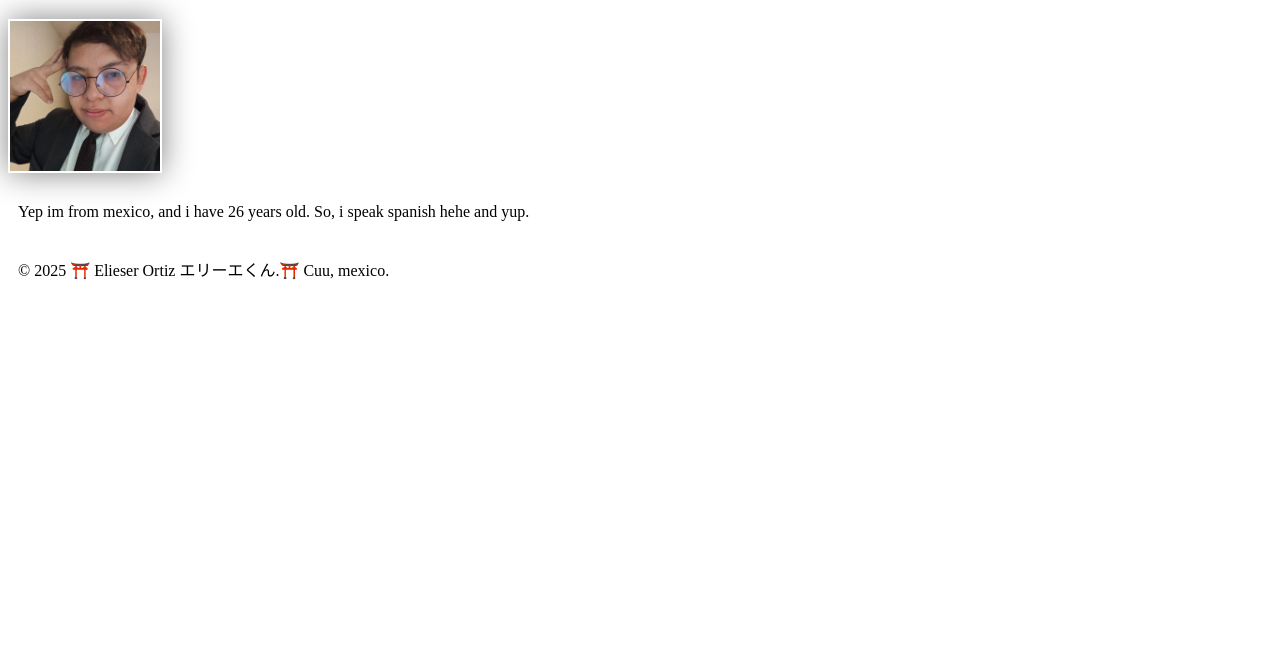
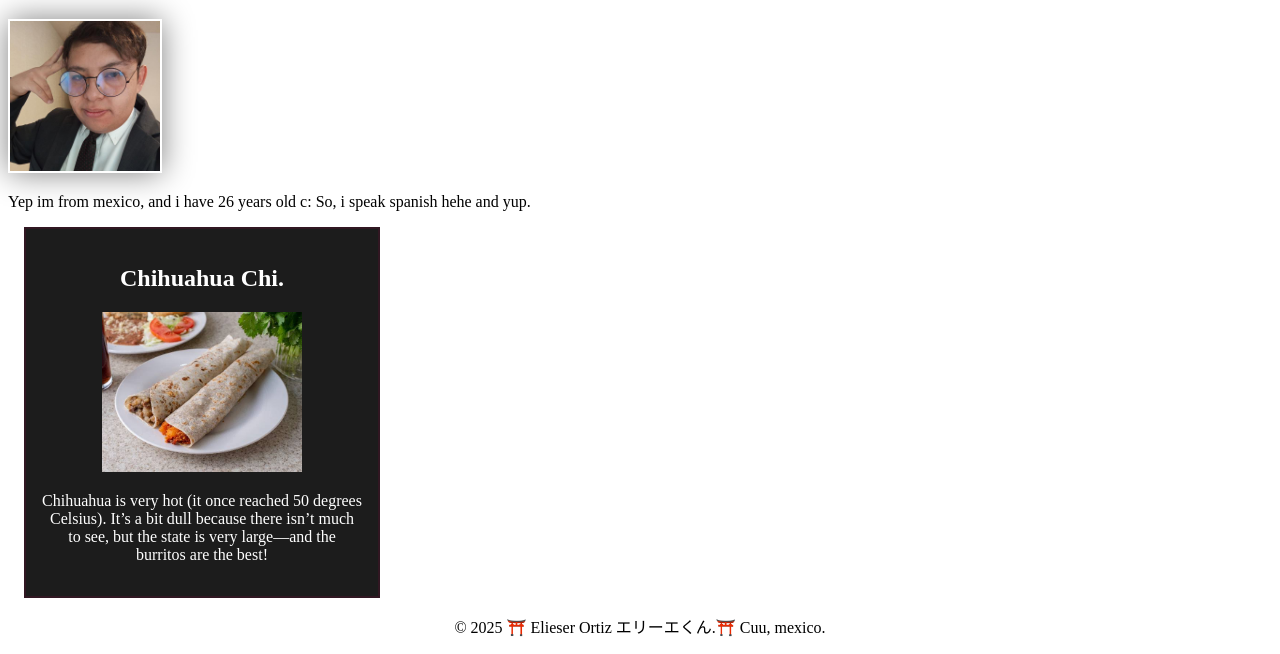
Before and after one commit to GeatsIXQB9/wdd130, a plain HTML site: page index.html in a window 1280 px wide. Shown: the part 205-859 px from the top of the page. Before the commit the page ends 800 px from the top, so only its background shows below. Drawn offline with Linux system fonts and the light colour scheme.

Commit message:
burritosadd

```diff
--- a/Styles/styles.css
+++ b/Styles/styles.css
@@ -14,7 +14,7 @@ h1 {
 }
 
 
-img {
+main img {
     width: 150px;
     height:auto;
     border: 1px solidblack;
@@ -23,5 +23,31 @@ img {
 }
 
 p {
-    padding: 10px;
+    padding: 0px;
 }
+
+main {
+    max-width: 1080px;
+}
+
+aside {
+    width: 20rem;
+    margin: 1rem;
+    border: 2px solid rgb(136 7 63 / 0.2); /* 1 */
+    padding: 1rem;
+    background-color: #1c1c1c;
+    color: white;
+    text-align: center;
+    }
+
+    aside img {
+        width: 200px;
+        height:auto;
+    }
+
+    footer {
+        margin-top: 15px;
+        border-top: 1px solid 000;
+        text-align: center;
+
+    }
--- a/index.html
+++ b/index.html
@@ -3,8 +3,10 @@
 <head>
 <meta charset="utf-8">
 <meta name="viewpor" content="with=device-with,initial-scale=1.0">
+<title> Elieser Ortiz / WDD 130</title>
+<meta name="description" content="BYU, English page,assignment, WDD130.007, Web Fundamentals, Alejandro Ortiz, test the code.">
+<meta name="Author" content="Alejandro Ortiz">
 <link rel="stylesheet" href="styles/styles.css">
-<title> Elieser Ortiz / WDD 130</title>
 </head>
 <body>
     <header>
@@ -16,9 +18,14 @@
     <main>
     <h1>Elieser Ortiz  / WDD 130</h1>
     <img src="profile-image.jpg" alt="Hi everyone! My name is Elieser Ortiz" width="200">
-    <p> Yep im from mexico, and i have 26 years old.
+    <p> Yep im from mexico, and i have 26 years old c:
         So, i speak spanish hehe and yup. </p>
     </main>
+    <aside>
+        <h2> Chihuahua Chi.</h2>
+        <img src="burritos.jpg" alt="Burritos in Chihuahua-">
+        <p>Chihuahua is very hot (it once reached 50 degrees Celsius). It’s a bit dull because there isn’t much to see, but the state is very large—and the burritos are the best!</p>
+    </aside>
     <footer>
      <p> © 2025 ⛩️ Elieser Ortiz エリーエくん.⛩️ Cuu, mexico.</p>
     </footer>
```
Also changed, not shown: burritos.jpg (added).
